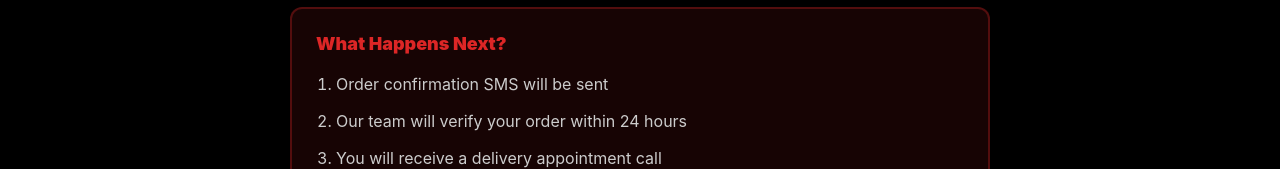
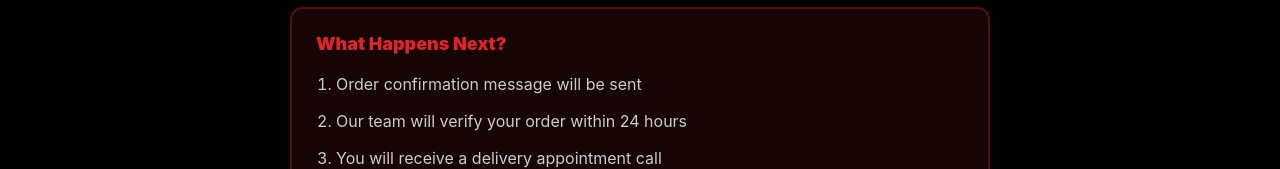
Before and after one commit to AnneLeina/nasarumaa-shop, a React (Vite) app: page /order-confirmation/1 in a window 1280 px wide. Shown: the part 635-804 px from the top of the page. Built offline with nearby package versions, Linux system fonts and the light colour scheme; no server answers; the HTML template or start-up script is replaced by a standard one.

Commit message:
Add OrderConfirmation component

```diff
--- a/src/pages/Orderconfirmation.jsx
+++ b/src/pages/Orderconfirmation.jsx
@@ -14,6 +14,8 @@ export default function OrderConfirmation() {
   useEffect(() => {
     if (orderNumber) {
       fetchOrder();
+    } else {
+      setLoading(false);
     }
   }, [orderNumber]);
 
@@ -68,7 +70,7 @@ export default function OrderConfirmation() {
           <div style={{display: 'grid', gridTemplateColumns: '1fr 1fr', gap: '24px', marginBottom: '24px', paddingBottom: '24px', borderBottom: '1px solid #333333'}}>
             <div>
               <p style={{color: '#999999', fontSize: '14px', marginBottom: '4px'}}>Order Number</p>
-              <p style={{fontSize: '20px', fontWeight: 'bold', color: 'white'}}>{orderNumber}</p>
+              <p style={{fontSize: '20px', fontWeight: 'bold', color: 'white'}}>{orderNumber || 'N/A'}</p>
             </div>
             <div>
               <p style={{color: '#999999', fontSize: '14px', marginBottom: '4px'}}>Order Status</p>
@@ -93,7 +95,7 @@ export default function OrderConfirmation() {
               <div>
                 <p style={{color: '#999999', fontSize: '14px', marginBottom: '8px'}}>Delivery Instructions</p>
                 <p style={{fontSize: '14px', color: '#cccccc', lineHeight: '1.6'}}>
-                  A confirmation SMS will be sent to your phone. Our team will contact you before delivery to confirm the time. Make sure to keep your phone available.
+                  A confirmation message will be sent to your phone. Our team will contact you before delivery to confirm the time. Make sure to keep your phone available.
                 </p>
               </div>
             </>
@@ -111,7 +113,7 @@ export default function OrderConfirmation() {
         }}>
           <h3 style={{fontSize: '18px', fontWeight: '900', marginBottom: '16px', color: '#dc2626'}}>What Happens Next?</h3>
           <ol style={{color: '#cccccc', lineHeight: '1.8', paddingLeft: '20px', margin: 0}}>
-            <li style={{marginBottom: '8px'}}>Order confirmation SMS will be sent</li>
+            <li style={{marginBottom: '8px'}}>Order confirmation message will be sent</li>
             <li style={{marginBottom: '8px'}}>Our team will verify your order within 24 hours</li>
             <li style={{marginBottom: '8px'}}>You will receive a delivery appointment call</li>
             <li>Items will be delivered to your address</li>
```
